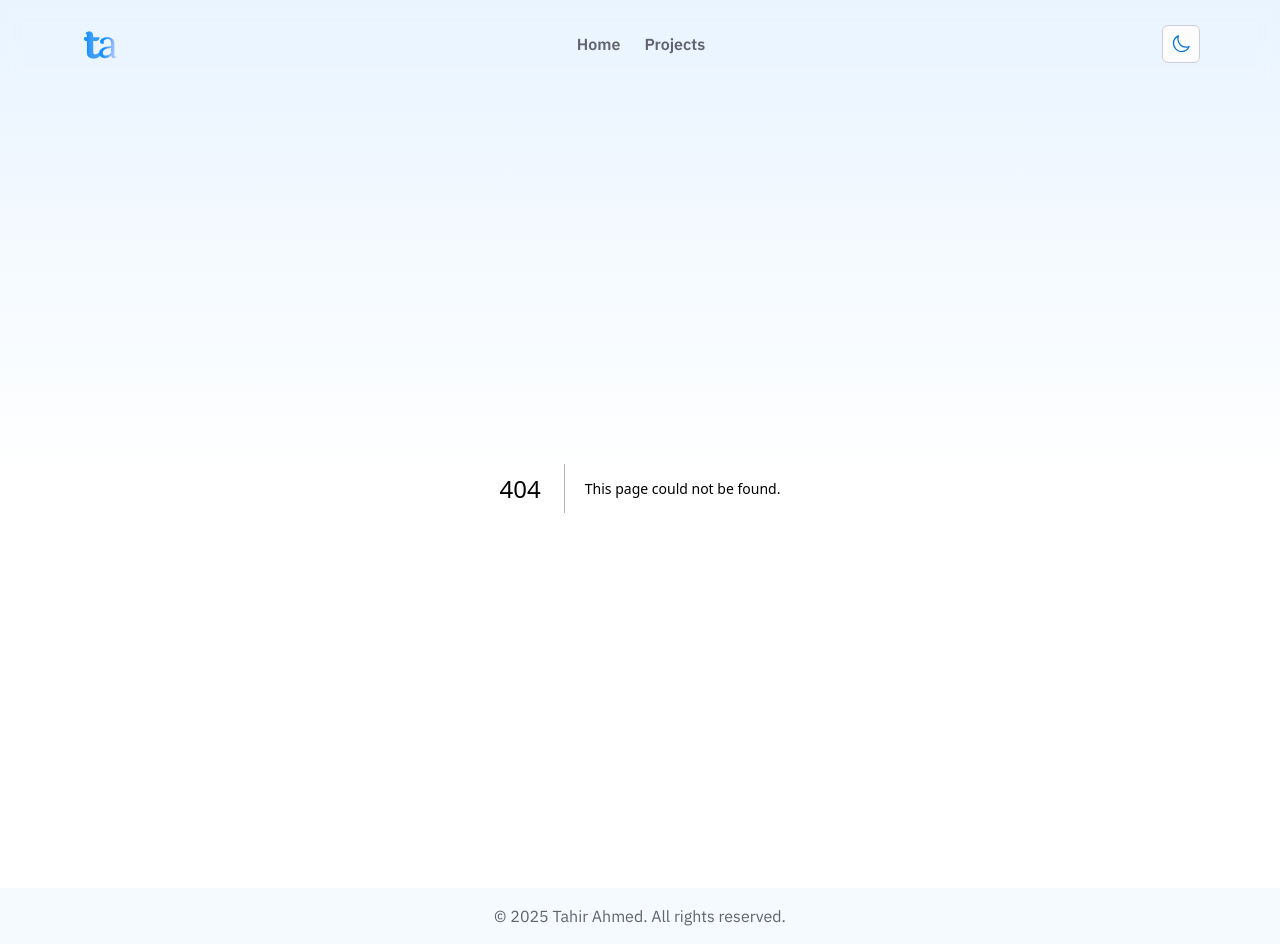
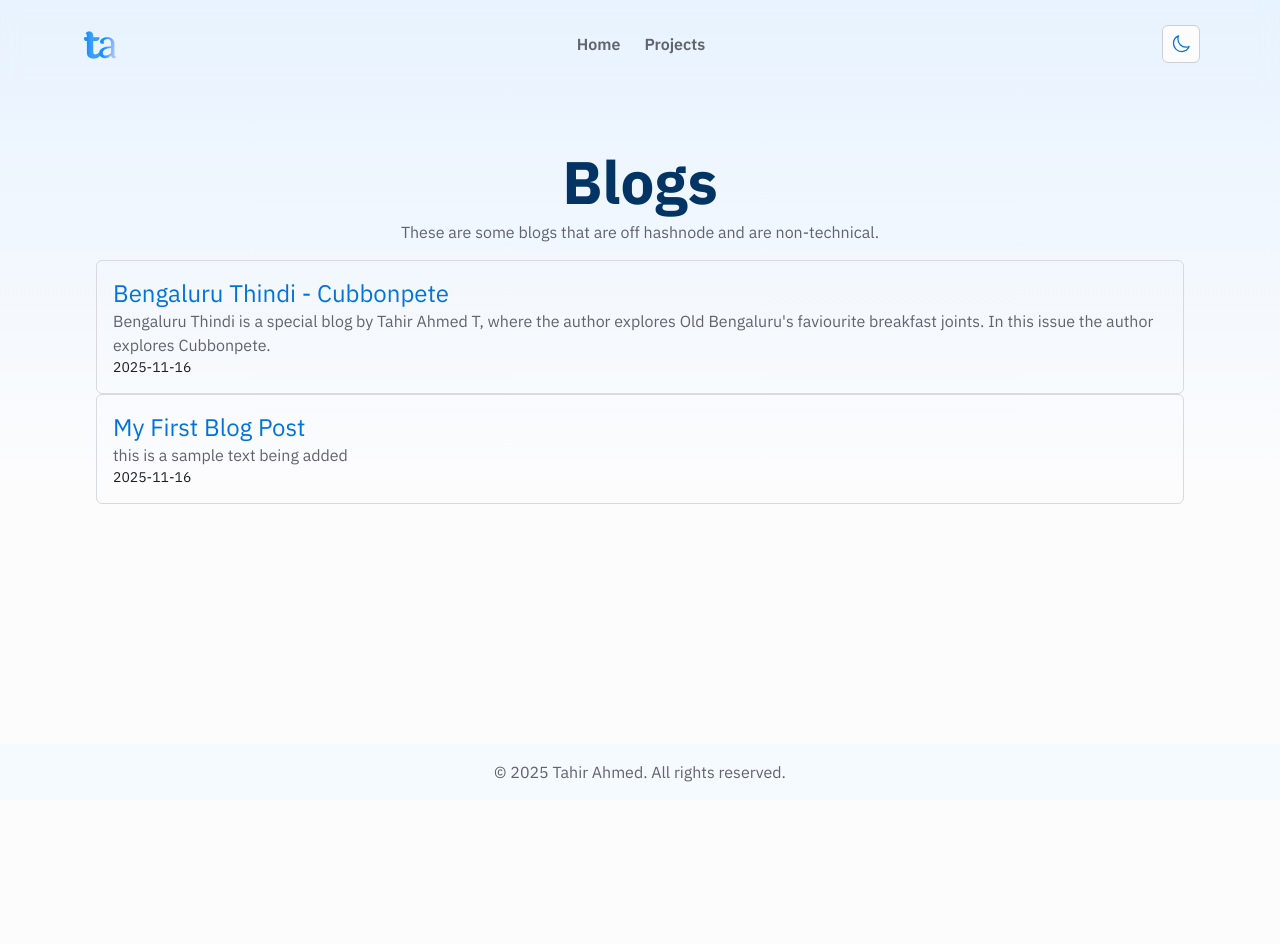
Before and after one commit to ttahm3d/tahirahmedt, a Next.js app: page /blogs in a window 1280 px wide. Before the commit this address had no page. After the commit the page ends 800 px from the top, so only its background shows below. Built offline with nearby package versions, Linux system fonts and the light colour scheme.

Commit message:
feat - added markdown blog

```diff
--- a/package.json
+++ b/package.json
@@ -17,11 +17,14 @@
 		"classnames": "^2.5.1",
 		"graphql": "^16.12.0",
 		"graphql-request": "^7.3.3",
+		"gray-matter": "^4.0.3",
 		"next": "15.4.6",
 		"next-themes": "^0.4.6",
 		"react": "19.1.0",
 		"react-dom": "19.1.0",
-		"react-icons": "^5.5.0"
+		"react-icons": "^5.5.0",
+		"remark": "^15.0.1",
+		"remark-html": "^16.0.1"
 	},
 	"devDependencies": {
 		"@eslint/eslintrc": "^3",
--- /dev/null
+++ b/src/app/blogs/[slug]/page.tsx
@@ -0,0 +1,34 @@
+import fs from "fs";
+import path from "path";
+import matter from "gray-matter";
+import { remark } from "remark";
+import html from "remark-html";
+
+interface BlogPostProps {
+  params: { slug: string };
+}
+
+export async function generateStaticParams() {
+  const postsDir = path.join(process.cwd(), "src/posts");
+  const files = fs.readdirSync(postsDir);
+  return files.map((file) => ({
+    slug: file.replace(/\.md$/, ""),
+  }));
+}
+
+export default async function BlogPost({ params }: BlogPostProps) {
+  const { slug } = params;
+  const filePath = path.join(process.cwd(), "src/posts", `${slug}.md`);
+  const fileContent = fs.readFileSync(filePath, "utf8");
+
+  const { data: metadata, content } = matter(fileContent);
+  const processedContent = await remark().use(html).process(content);
+  const contentHtml = processedContent.toString();
+
+  return (
+    <article className="max-w-6xl mx-auto px-4 py-12">
+      <h1>{metadata.title}</h1>
+      <div dangerouslySetInnerHTML={{ __html: contentHtml }} />
+    </article>
+  );
+}
--- /dev/null
+++ b/src/app/blogs/page.tsx
@@ -0,0 +1,43 @@
+import fs from "fs";
+import path from "path";
+import matter from "gray-matter";
+import Link from "next/link";
+
+export default function BlogIndex() {
+  const postsDir = path.join(process.cwd(), "src/posts");
+  const files = fs.readdirSync(postsDir);
+  const posts = files.map((filename) => {
+    const slug = filename.replace(/\.md$/, "");
+    const fileContent = fs.readFileSync(path.join(postsDir, filename), "utf8");
+    const { data: metadata } = matter(fileContent);
+
+    return { slug, metadata };
+  });
+
+  return (
+    <div className="max-w-6xl mx-auto block px-4 py-16">
+      <div>
+        <h1 className="text-6xl font-bold text-center text-accent-12 mb-2">
+          Blogs
+        </h1>
+        <p className="text-md text-center text-gray-11">
+          These are some blogs that are off hashnode and are non-technical.
+        </p>
+      </div>
+      <div className="p-4">
+        {posts.map(({ slug, metadata }) => (
+          <div key={slug} className="border border-gray-6 p-4 rounded-md">
+            <Link
+              className="text-2xl text-accent-11 flex flex-col"
+              href={`/blogs/${slug}`}
+            >
+              <p>{metadata.title}</p>
+            </Link>{" "}
+            <p className="text-gray-11 text-normal">{metadata.description}</p>
+            <p className="text-sm">{metadata.date}</p>
+          </div>
+        ))}
+      </div>
+    </div>
+  );
+}
--- a/src/app/globals.css
+++ b/src/app/globals.css
@@ -59,3 +59,10 @@
 }
 
 @custom-variant dark (&:where(.dark, .dark *));
+
+@layer base {
+  body {
+    background-color: var(--color-gray-1);
+    color: var(--color-gray-12);
+  }
+}
--- a/src/app/layout.tsx
+++ b/src/app/layout.tsx
@@ -30,7 +30,7 @@ export default function RootLayout({
         <div className="absolute w-full h-[480px] bg-linear-to-b opacity-[0.6] -z-10 from-accent-4 to-transparent"></div>
         <ThemeProvider attribute="class" defaultTheme="system" enableSystem>
           <Header />
-          <>{children}</>
+          <main className="flex-1">{children}</main>
           <Footer />
         </ThemeProvider>
       </body>
--- a/src/components/header.tsx
+++ b/src/components/header.tsx
@@ -107,7 +107,9 @@ export default function Header() {
                 </Link>
               </li>
             ))}
-            <ThemeSwitcher />
+            <div onClick={toggleMenu}>
+              <ThemeSwitcher />
+            </div>
           </ul>
         </div>
       </div>
--- /dev/null
+++ b/src/posts/cubbonpete-tiffins-101.md
@@ -0,0 +1,9 @@
+---
+title: "Bengaluru Thindi - Cubbonpete"
+date: "2025-11-16"
+description: Bengaluru Thindi is a special blog by Tahir Ahmed T, where the author explores Old Bengaluru's faviourite breakfast joints. In this issue the author explores Cubbonpete.
+---
+
+# Cubbonpete
+
+Where it is located: Right in middle of the city
--- /dev/null
+++ b/src/posts/testing-routing-blogs.md
@@ -0,0 +1,7 @@
+---
+title: "My First Blog Post"
+date: "2025-11-16"
+description: this is a sample text being added
+---
+
+This is the content of my **first** blog post written in Markdown.
```
Also changed, not shown: 1 other file (tests, documents, lock files or other folders).
